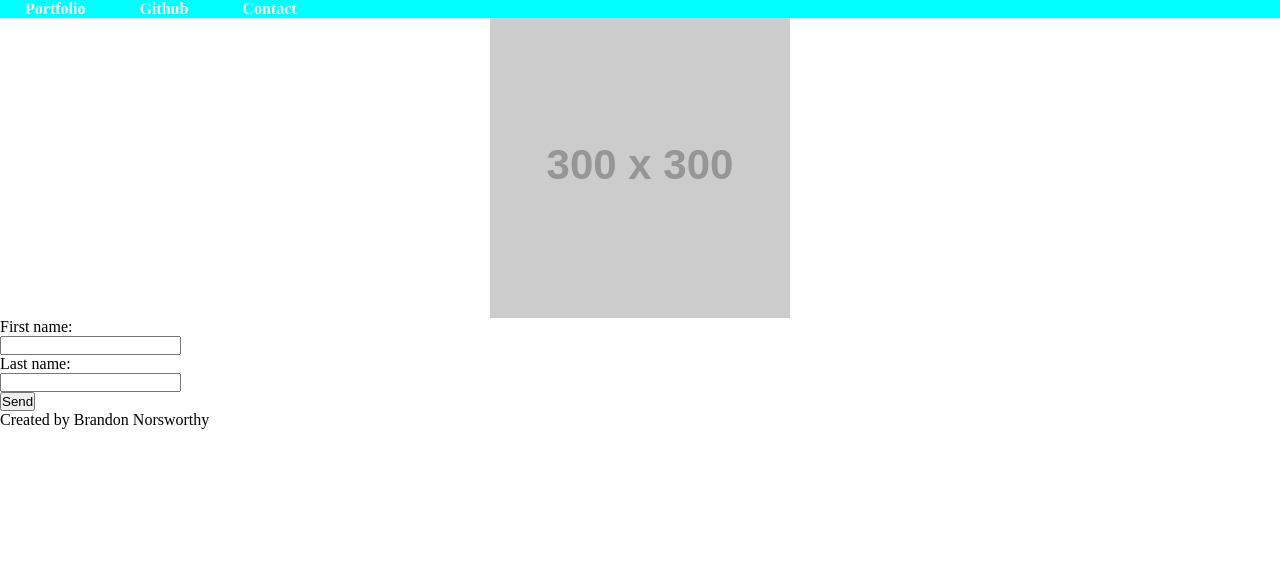
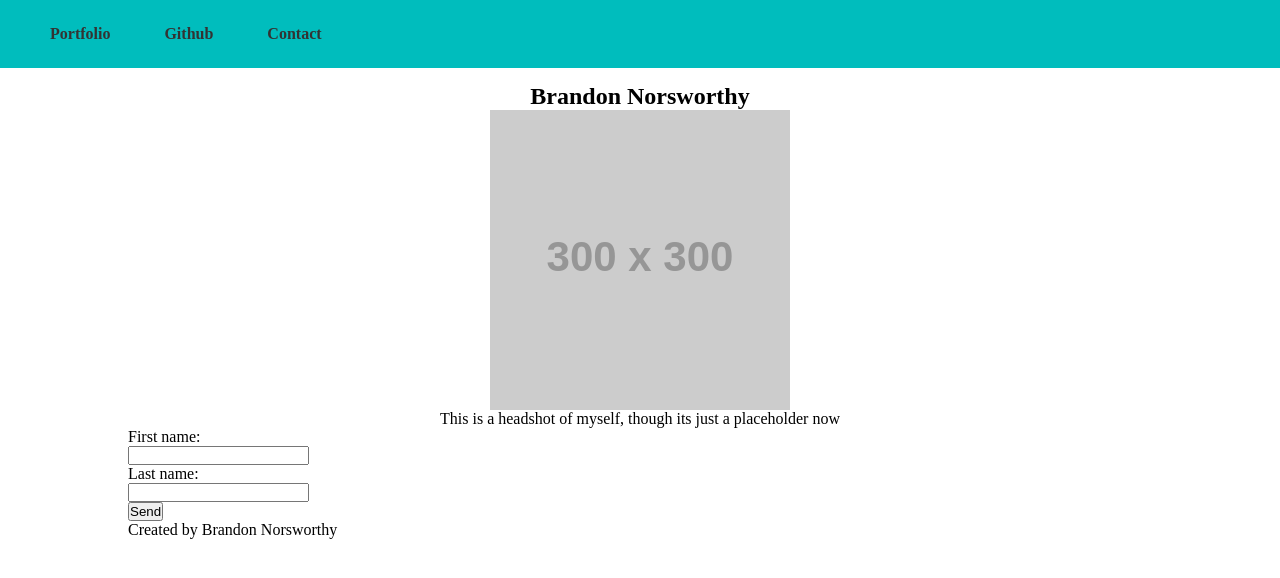
Before and after one commit to brandonnorsworthy/LandingPage, a plain HTML site: page index.html in a window 1280 px wide. Drawn offline with Linux system fonts and the light colour scheme; placeholder pictures from the web are drawn by us.

Commit message:
aligned texts and fixed formatting

```diff
--- a/assets/css/style.css
+++ b/assets/css/style.css
@@ -4,20 +4,30 @@
 }
 
 nav {
-    padding: 0;
-    margin: 0;
     width: 100%;
-    height: 10%;
-    background-color: aqua;
+    background-color: rgb(0, 189, 189);
+    margin-bottom: 15px;
 }
 
 section {
-    width: 100%;
+    margin-left: 10%;
+    margin-right: 10%;
+    width: 80%;
+}
+
+footer {
+    margin-left: 10%;
+    margin-right: 10%;
+    width: 80%;
 }
 
 a {
     text-decoration: none;
-    color: #FDF8F5;
+    color: #333333;
+}
+
+ul {
+    padding: 25px;
 }
 
 li {
@@ -32,3 +42,7 @@ img {
     margin-left: auto;
     margin-right: auto;
 }
+
+.hero {
+    text-align: center;
+}
--- a/index.html
+++ b/index.html
@@ -17,8 +17,10 @@
         </nav>
     </header>
     <section>
-        <div id="hero">
+        <div class="hero">
+            <h1>Brandon Norsworthy</h1>
             <img src="https://via.placeholder.com/300.png" alt="placeholder hero image">
+            <p>This is a headshot of myself, though its just a placeholder now</p>
         </div>
         <div id="contact">
             <form action="/action_page.php">
```
